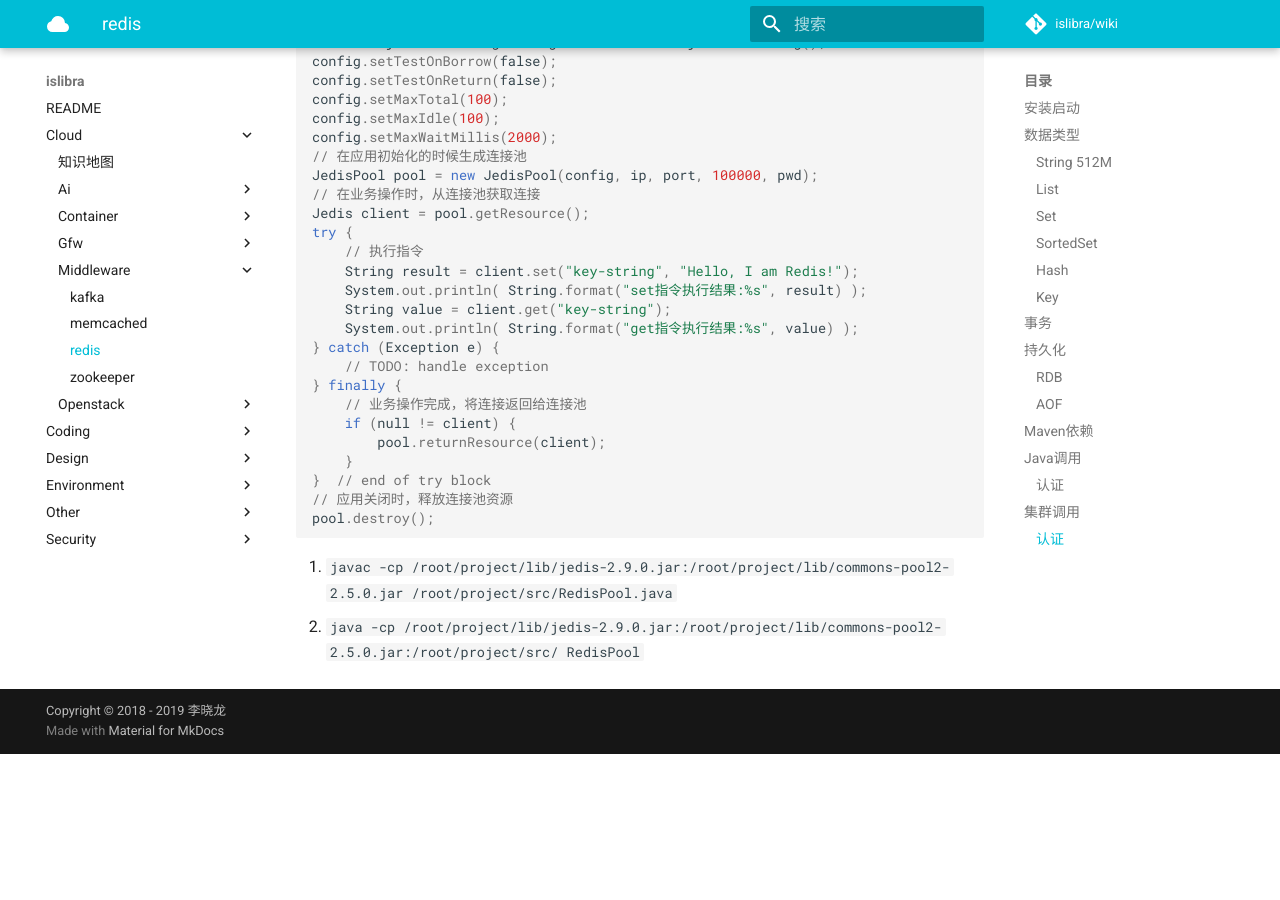
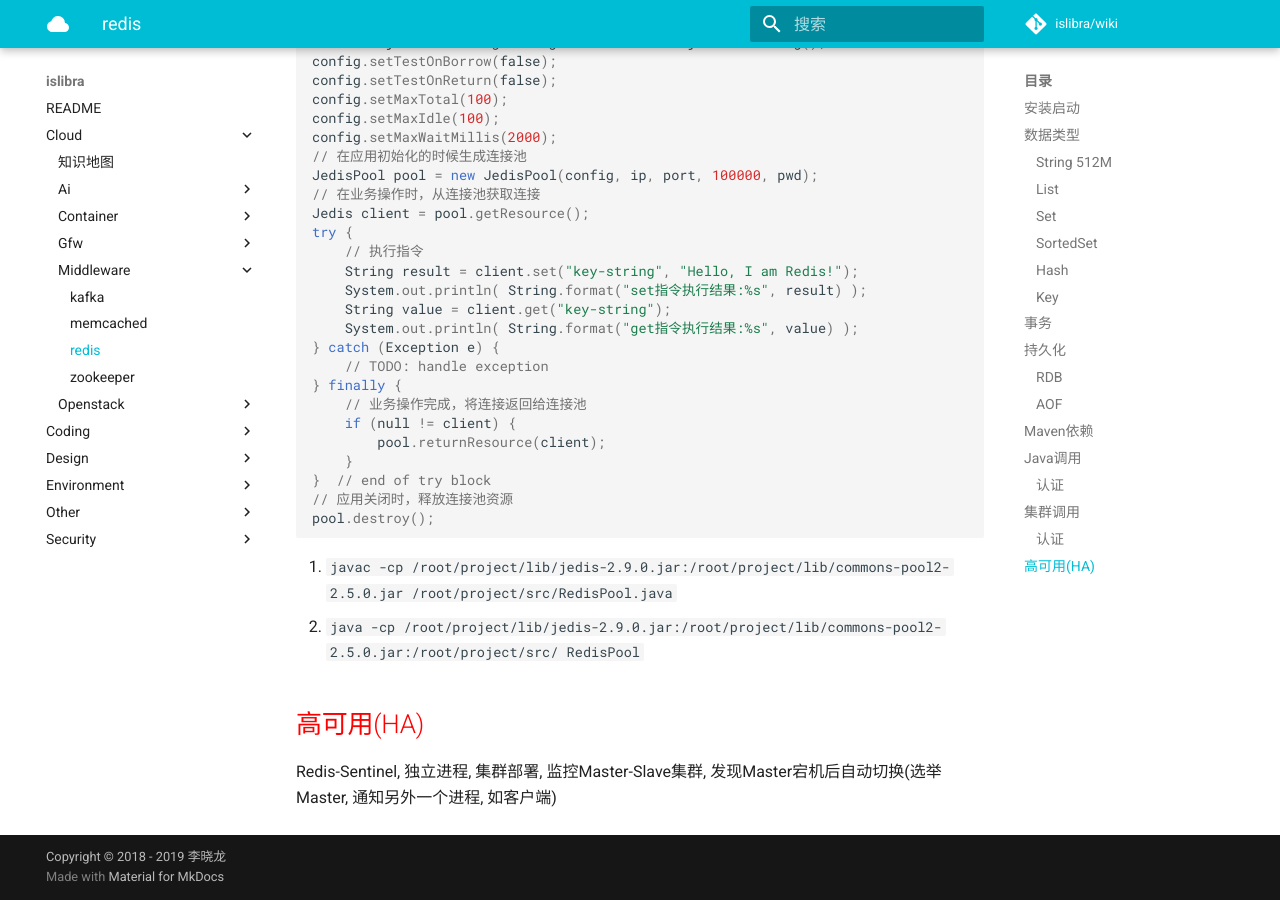
Before and after one commit to islibra/wiki, an MkDocs documentation site: the page built from docs/cloud/middleware/redis.md, in a window 1280 px wide and 900 px high, scrolled down 3915 px. Built offline with MkDocs 1.6.1 and Material for MkDocs 9.7.7, drawn with Linux system fonts in a browser that asks for light colours; comment, search, counter and statistics services are not loaded; before the commit the page ends 4669 px from its top, so only the background shows below that.

Commit message:
Update redis.md

```diff
--- a/docs/cloud/middleware/redis.md
+++ b/docs/cloud/middleware/redis.md
@@ -183,3 +183,7 @@ pool.destroy();
 
 1. `javac -cp /root/project/lib/jedis-2.9.0.jar:/root/project/lib/commons-pool2-2.5.0.jar /root/project/src/RedisPool.java`
 1. `java -cp /root/project/lib/jedis-2.9.0.jar:/root/project/lib/commons-pool2-2.5.0.jar:/root/project/src/ RedisPool`
+
+## 高可用(HA)
+
+Redis-Sentinel, 独立进程, 集群部署, 监控Master-Slave集群, 发现Master宕机后自动切换(选举Master, 通知另外一个进程, 如客户端)
```
